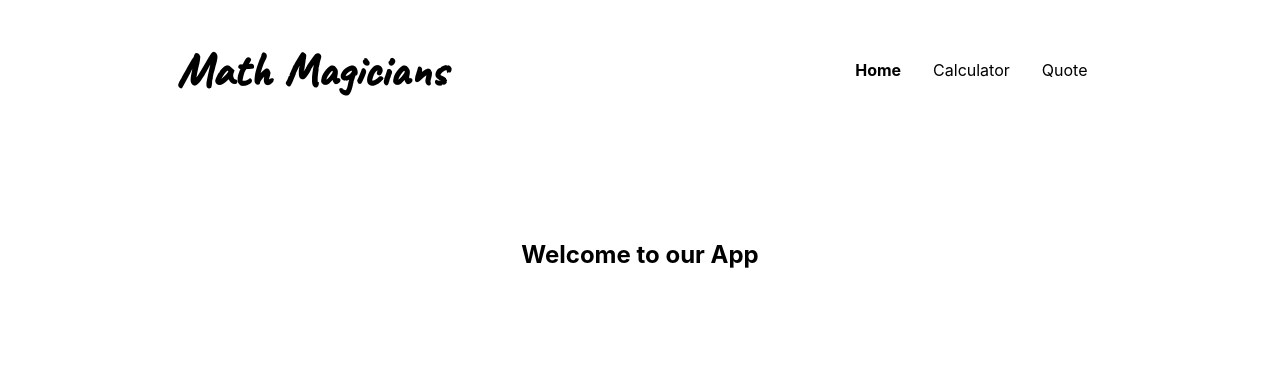
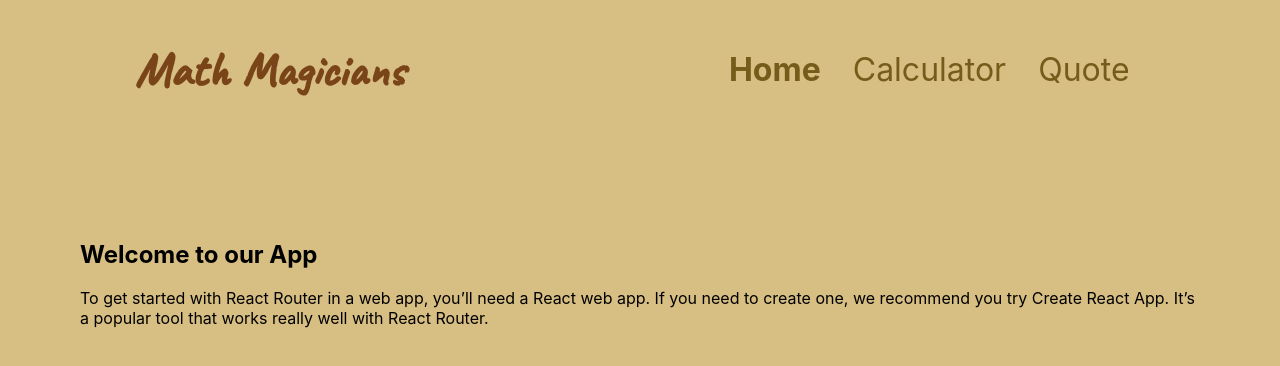
Before and after one commit to herokudev/Math-Magicians, a React (Create React App) app: page / in a window 1280 px wide. Shown: the top 366 px of the page. Built offline with nearby package versions, Linux system fonts and the light colour scheme.

Commit message:
Styling the App
Styling the App

```diff
--- a/src/Pages/Home.js
+++ b/src/Pages/Home.js
@@ -7,6 +7,13 @@ const Home = () => (
     }}
   >
     <h2>Welcome to our App</h2>
+    <p>
+      To get started with React Router in a web app, you’ll need a React web app.
+      If you need to create one, we recommend you try
+      {' '}
+      <span>Create React App</span>
+      . It’s a popular tool that works really well with React Router.
+    </p>
   </div>
 );
 
--- a/src/Pages/Quote.js
+++ b/src/Pages/Quote.js
@@ -8,12 +8,13 @@ const Quote = () => (
     <h2 className="title">Quote...</h2>
     <figure className="quote">
       <blockquote>
-        &rdquo;Quote of the day...&rdquo;
+        &rdquo;Everyone should know how to program a computer,
+        because it teaches you how to think! &rdquo;
       </blockquote>
       <figcaption>
         &mdash;
         {' '}
-        <cite>Author</cite>
+        <cite>Steve Jobs</cite>
       </figcaption>
     </figure>
   </div>
--- a/src/index.css
+++ b/src/index.css
@@ -2,6 +2,7 @@
 
 body {
   margin: 0;
+  background-color: #d7be82;
   font-family:
     -apple-system,
     BlinkMacSystemFont,
@@ -28,6 +29,7 @@ body {
   font-family: 'Caveat', cursive;
   font-size: 3em;
   text-align: center;
+  color: #7a4419;
 }
 
 .nav-menu-list {
@@ -41,7 +43,8 @@ body {
 
 .nav-menu-list a {
   text-decoration: none;
-  color: black;
+  font-size: 2em;
+  color: #755c1b;
 }
 
 .nav-menu-list a:hover {
```
